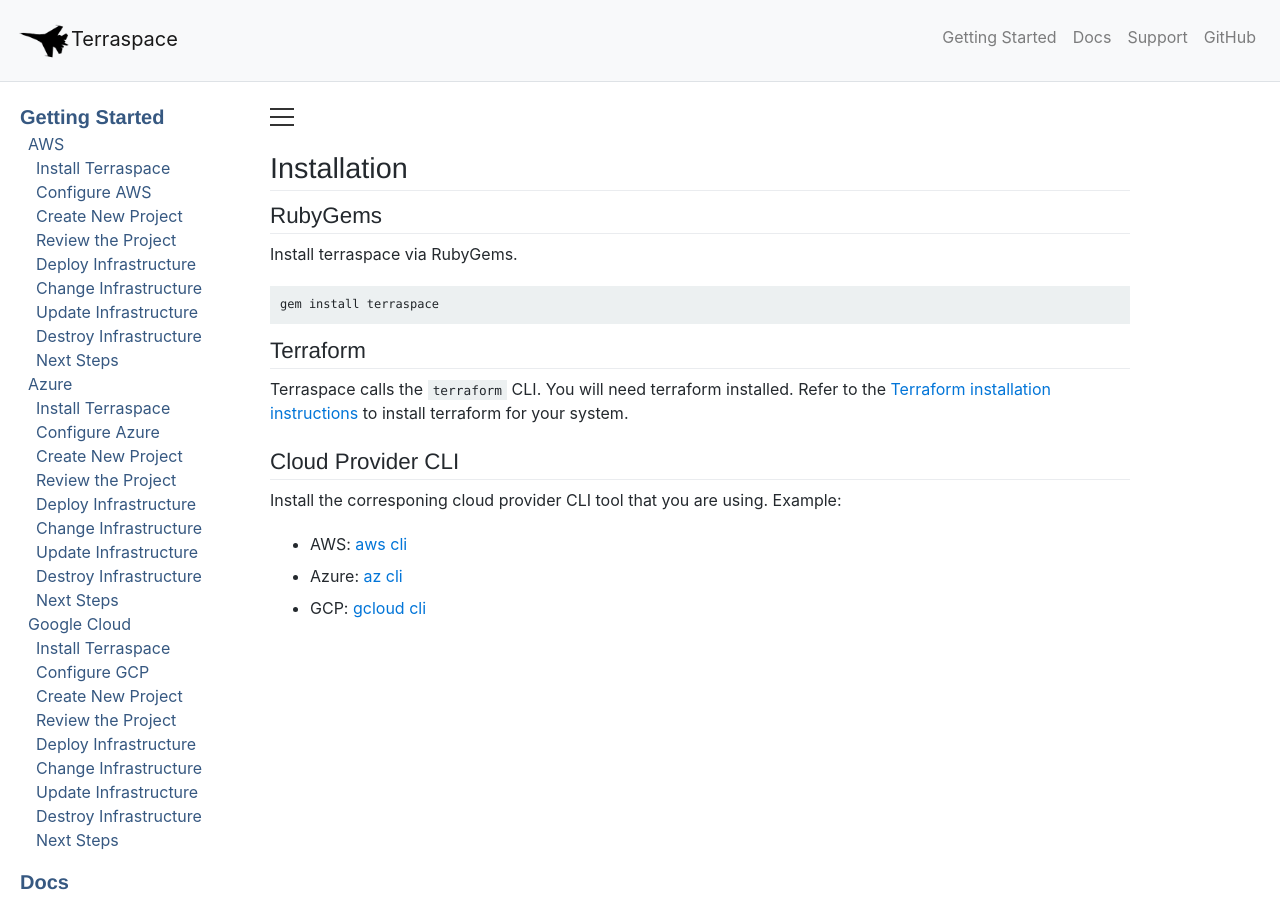
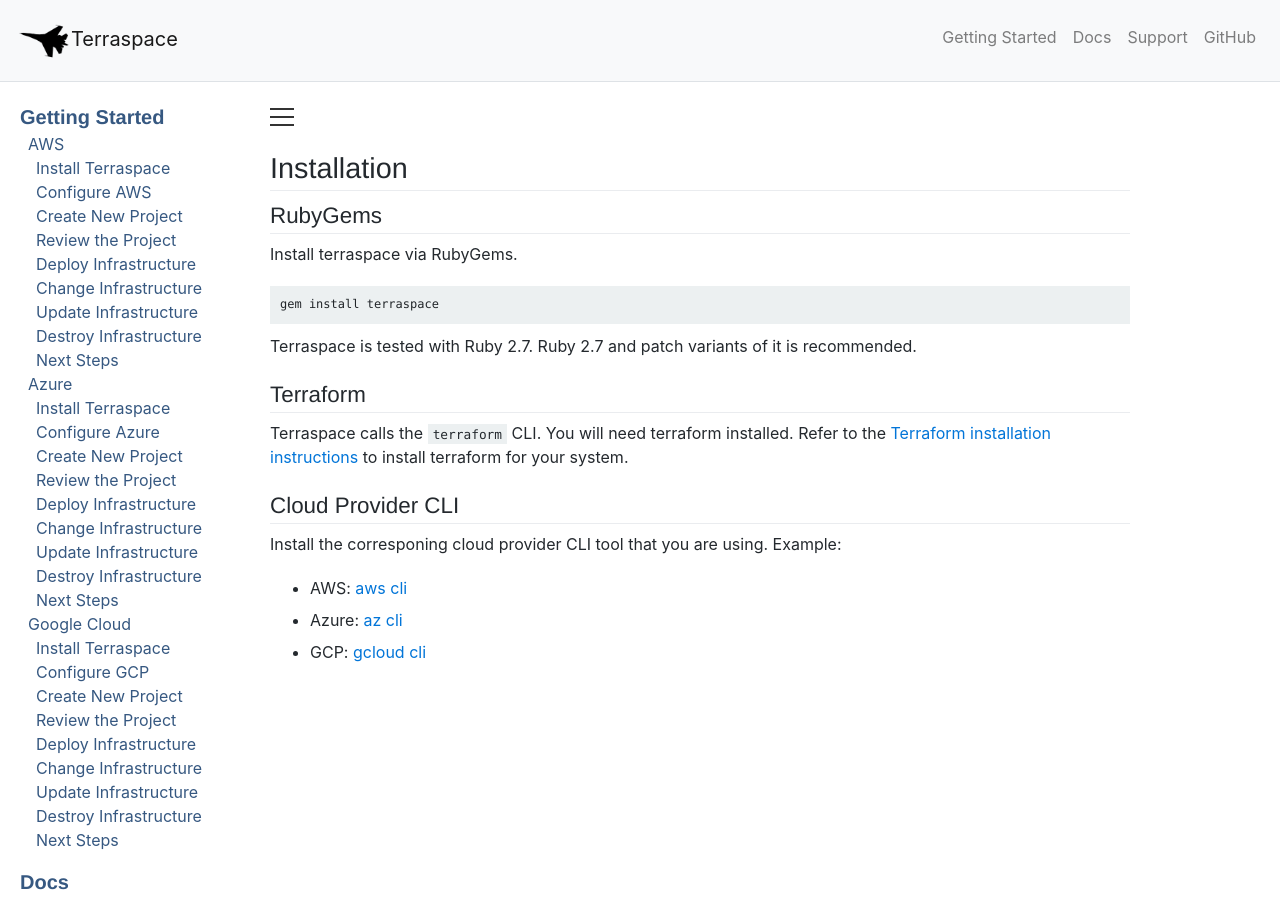
Before and after one commit to boltops-tools/terraspace-docs, a Jekyll site: the page built from _docs/intro/install.md, in a window 1280 px wide and 900 px high. Built offline with Jekyll 4.4.1, drawn with Linux system fonts in a browser that asks for light colours; a script that is not in the unit is left out.

Commit message:
update install

```diff
--- a/_includes/intro/install.md
+++ b/_includes/intro/install.md
@@ -3,6 +3,8 @@
 Install terraspace via RubyGems.
 
     gem install terraspace
+
+Terraspace is tested with Ruby 2.7. Ruby 2.7 and patch variants of it is recommended.
 
 ## Terraform
 
```
